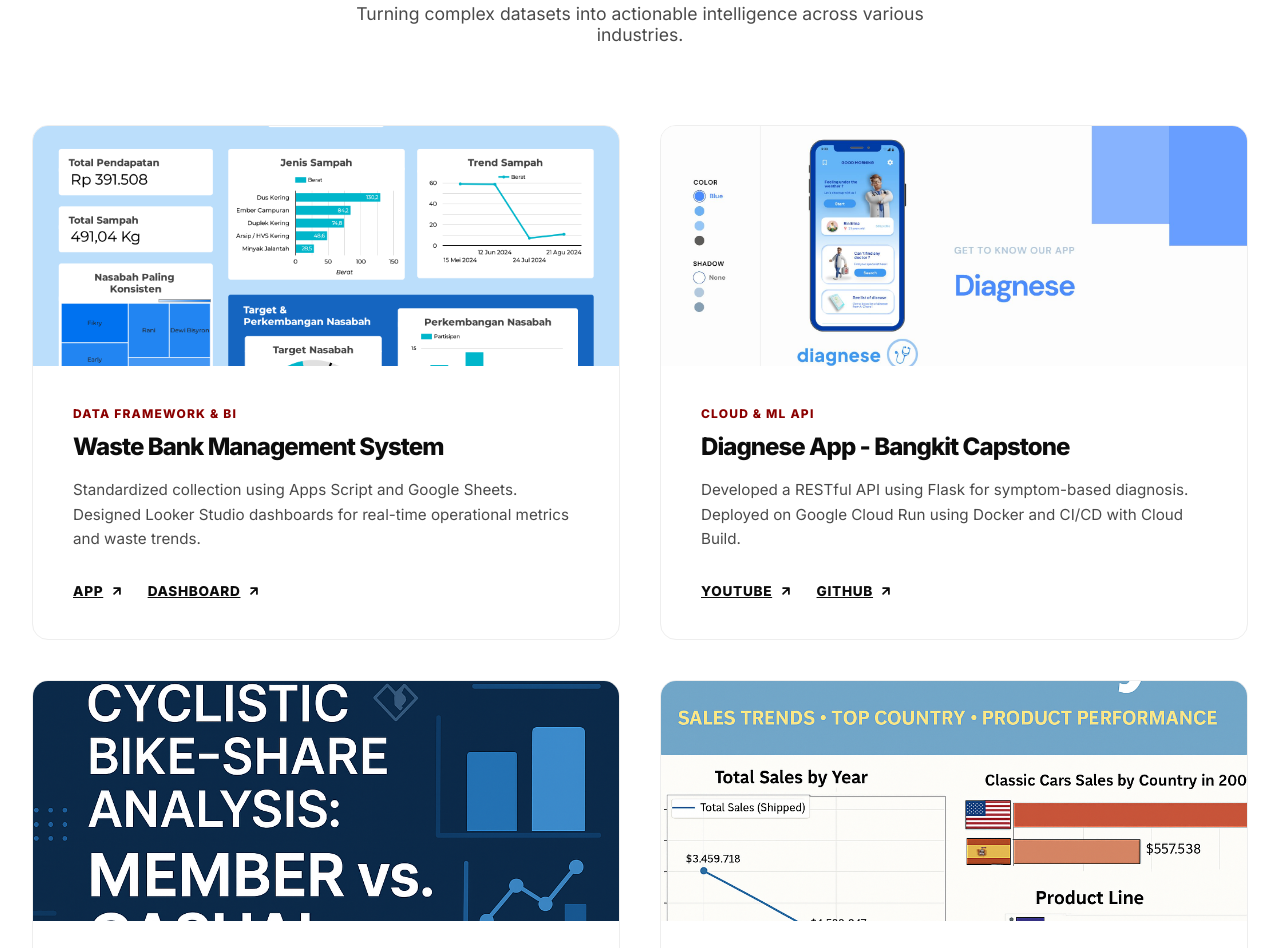
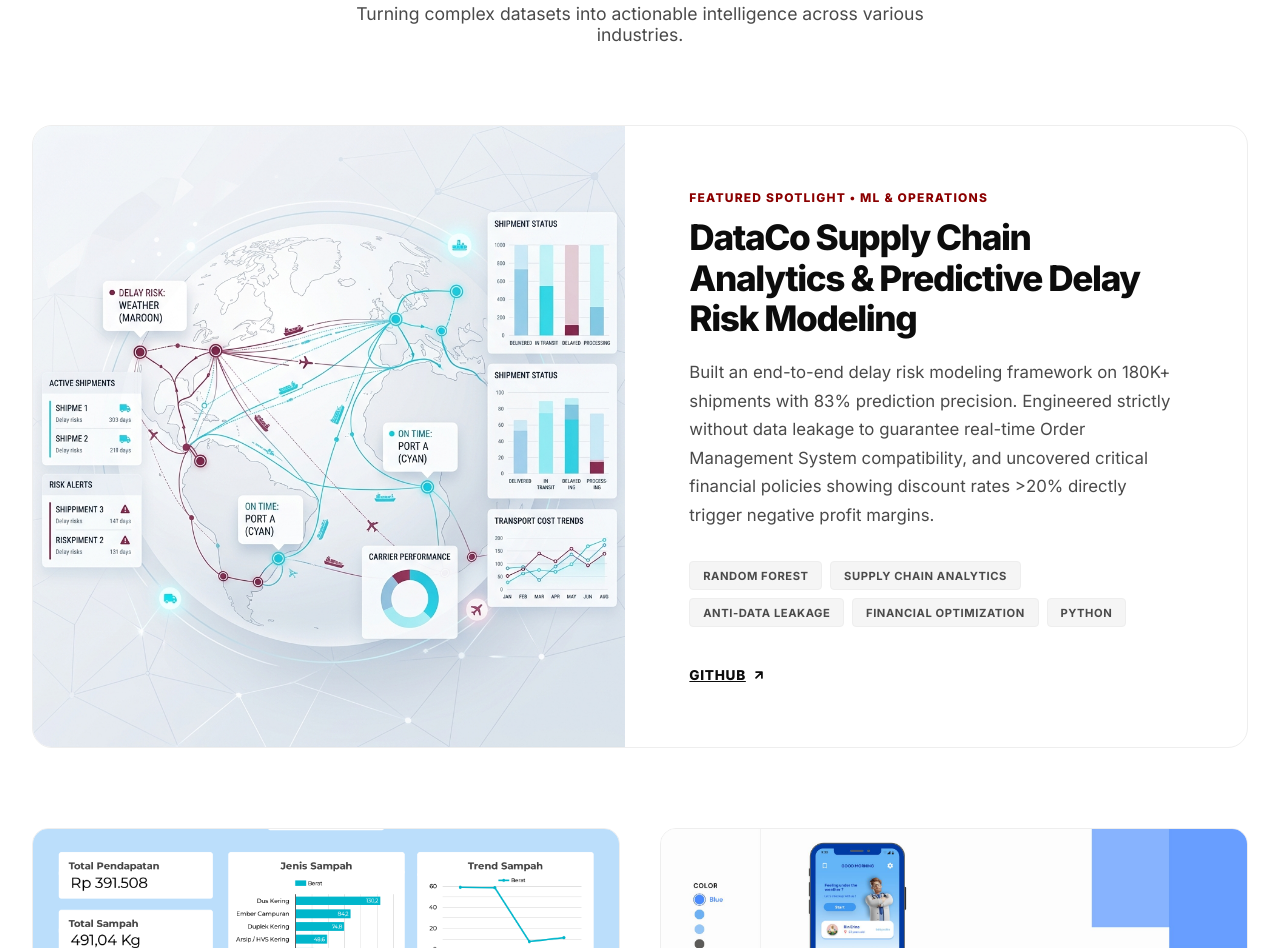
Before and after one commit to arik147/arikrizkiakbar-portfolio, a Next.js app: page / in a window 1280 px wide. Shown: the part 1360-2308 px from the top of the page. Built offline with nearby package versions, Linux system fonts and the light colour scheme.

Commit message:
feat: add DataCo Supply Chain Analytics as Featured Spotlight project (7 total)

```diff
--- a/src/components/Projects.module.css
+++ b/src/components/Projects.module.css
@@ -21,6 +21,77 @@
   margin: 0 auto;
 }
 
+/* Spotlight / Featured Card Styles */
+.featuredSection {
+  margin-bottom: 5rem;
+}
+
+.featuredCard {
+  background: #ffffff;
+  border: 1px solid #eee;
+  border-radius: 20px;
+  overflow: hidden;
+  transition: var(--transition);
+  display: flex;
+  flex-direction: row;
+  min-height: 480px;
+}
+
+.featuredCard:hover {
+  transform: translateY(-8px);
+  box-shadow: 0 30px 60px rgba(0, 0, 0, 0.08);
+  border-color: #ddd;
+}
+
+.featuredImageWrapper {
+  flex: 1.2;
+  position: relative;
+  background-color: #f8f8f8;
+  overflow: hidden;
+}
+
+.featuredCardContent {
+  flex: 1;
+  padding: 4rem;
+  display: flex;
+  flex-direction: column;
+  justify-content: center;
+}
+
+.featuredTitle {
+  font-size: 2.2rem;
+  margin-bottom: 1.2rem;
+  font-weight: 800;
+  line-height: 1.15;
+}
+
+.featuredDesc {
+  color: var(--text-secondary);
+  font-size: 1.05rem;
+  margin-bottom: 2rem;
+  line-height: 1.7;
+}
+
+.featuredTags {
+  display: flex;
+  flex-wrap: wrap;
+  gap: 0.5rem;
+  margin-bottom: 2.5rem;
+}
+
+.featuredTag {
+  background: #f5f5f5;
+  color: var(--text-secondary);
+  border: 1px solid #eee;
+  padding: 0.4rem 0.8rem;
+  border-radius: 4px;
+  font-size: 0.7rem;
+  font-weight: 700;
+  text-transform: uppercase;
+  letter-spacing: 0.05em;
+}
+
+/* Grid & Cards Styles */
 .grid {
   display: grid;
   grid-template-columns: repeat(auto-fill, minmax(380px, 1fr));
@@ -150,6 +221,22 @@
   transform: translate(3px, -3px);
 }
 
+@media (max-width: 1024px) {
+  .featuredCard {
+    flex-direction: column;
+  }
+  .featuredImageWrapper {
+    height: 320px;
+    flex: none;
+  }
+  .featuredCardContent {
+    padding: 2.5rem;
+  }
+  .featuredTitle {
+    font-size: 1.8rem;
+  }
+}
+
 @media (max-width: 480px) {
   .grid {
     grid-template-columns: 1fr;
--- a/src/components/Projects.tsx
+++ b/src/components/Projects.tsx
@@ -5,6 +5,17 @@
 import { motion, Variants } from 'framer-motion';
 
 const projects = [
+  {
+    title: "DataCo Supply Chain Analytics & Predictive Delay Risk Modeling",
+    category: "Featured Spotlight • ML & Operations",
+    description: "Built an end-to-end delay risk modeling framework on 180K+ shipments with 83% prediction precision. Engineered strictly without data leakage to guarantee real-time Order Management System compatibility, and uncovered critical financial policies showing discount rates >20% directly trigger negative profit margins.",
+    image: "/supply-chain-analytics.png",
+    tags: ["Random Forest", "Supply Chain Analytics", "Anti-Data Leakage", "Financial Optimization", "Python"],
+    links: [
+      { label: "GitHub", url: "https://github.com/arik147/dataco-supply-chain-analytics" }
+    ],
+    isFeatured: true
+  },
   {
     title: "Waste Bank Management System",
     category: "Data Framework & BI",
@@ -89,6 +100,9 @@
     }
   };
 
+  const featuredProject = projects.find(p => p.isFeatured);
+  const regularProjects = projects.filter(p => !p.isFeatured);
+
   return (
     <section id="works" className={styles.projects}>
       <div className="container">
@@ -106,6 +120,50 @@
           </p>
         </motion.div>
 
+        {/* Featured Spotlight Project */}
+        {featuredProject && (
+          <motion.div
+            className={styles.featuredSection}
+            initial={{ opacity: 0, y: 40 }}
+            whileInView={{ opacity: 1, y: 0 }}
+            viewport={{ once: true }}
+            transition={{ duration: 1, ease: [0.16, 1, 0.3, 1] }}
+          >
+            <div className={styles.featuredCard}>
+              <div className={styles.featuredImageWrapper}>
+                <Image
+                  src={featuredProject.image}
+                  alt={featuredProject.title}
+                  fill
+                  style={{ objectFit: 'cover' }}
+                  priority
+                />
+              </div>
+              <div className={styles.featuredCardContent}>
+                <span className={styles.category}>{featuredProject.category}</span>
+                <h3 className={styles.featuredTitle}>{featuredProject.title}</h3>
+                <p className={styles.featuredDesc}>{featuredProject.description}</p>
+
+                <div className={styles.featuredTags}>
+                  {featuredProject.tags.map((tag, tIndex) => (
+                    <span key={tIndex} className={styles.featuredTag}>{tag}</span>
+                  ))}
+                </div>
+
+                <div className={styles.linksContainer}>
+                  {featuredProject.links.map((link, lIndex) => (
+                    <a key={lIndex} href={link.url} target="_blank" rel="noopener noreferrer" className={styles.link}>
+                      {link.label}
+                      <svg xmlns="http://www.w3.org/2000/svg" width="14" height="14" viewBox="0 0 24 24" fill="none" stroke="currentColor" strokeWidth="3" strokeLinecap="round" strokeLinejoin="round"><path d="M7 17L17 7M7 7h10v10"/></svg>
+                    </a>
+                  ))}
+                </div>
+              </div>
+            </div>
+          </motion.div>
+        )}
+
+        {/* Regular Projects Grid */}
         <motion.div
           className={styles.grid}
           variants={containerVariants}
@@ -113,7 +171,7 @@
           whileInView="visible"
           viewport={{ once: true, amount: 0.1 }}
         >
-          {projects.map((project, index) => (
+          {regularProjects.map((project, index) => (
             <motion.div key={index} className={styles.card} variants={itemVariants}>
               <div className={styles.imageWrapper}>
                 <Image
@@ -138,7 +196,7 @@
                   {project.links.map((link, lIndex) => (
                     <a key={lIndex} href={link.url} target="_blank" rel="noopener noreferrer" className={styles.link}>
                       {link.label}
-                      <svg xmlns="http://www.w3.org/2000/svg" width="14" height="14" viewBox="0 0 24 24" fill="none" stroke="currentColor" strokeWidth="3" strokeLinecap="round" strokeLinejoin="round"><path d="M7 17L17 7M7 7h10v10" /></svg>
+                      <svg xmlns="http://www.w3.org/2000/svg" width="14" height="14" viewBox="0 0 24 24" fill="none" stroke="currentColor" strokeWidth="3" strokeLinecap="round" strokeLinejoin="round"><path d="M7 17L17 7M7 7h10v10"/></svg>
                     </a>
                   ))}
                 </div>
```
Also changed, not shown: public/dataco_portfolio_thumbnail.png (added), public/supply-chain-analytics.png (added).
